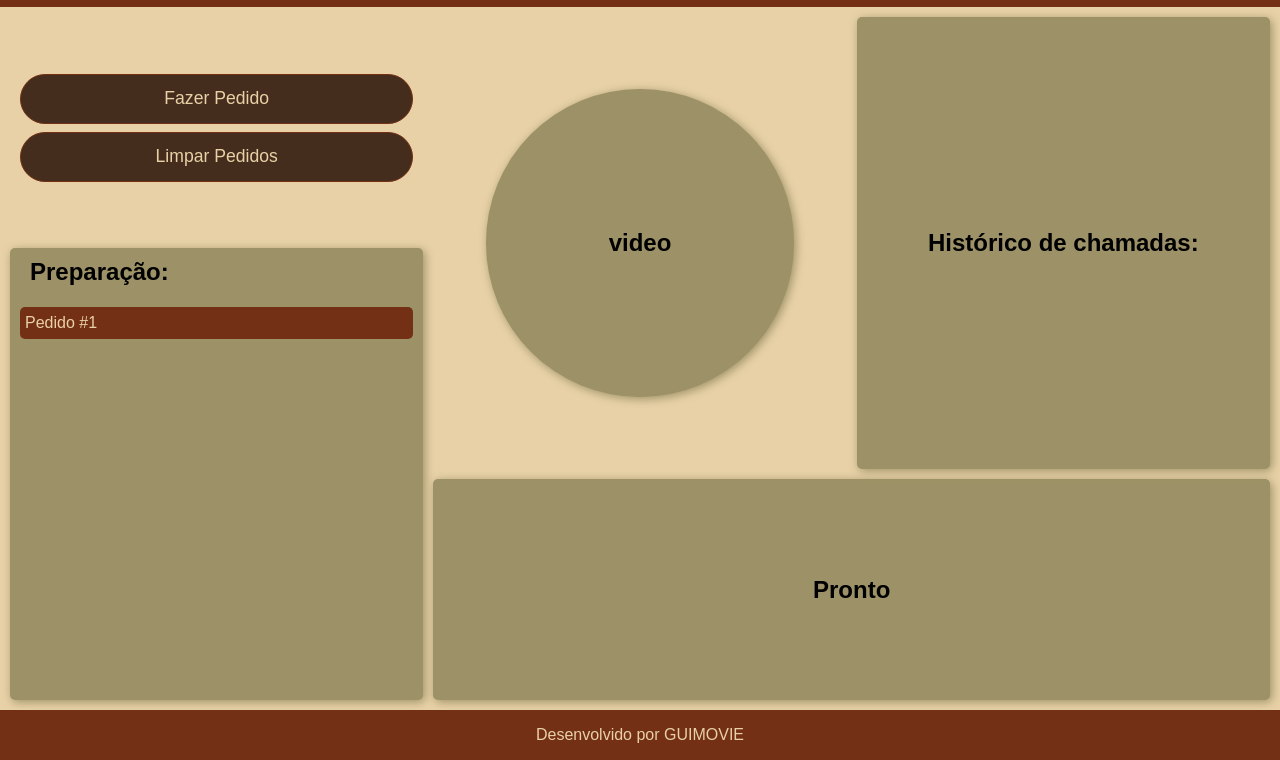
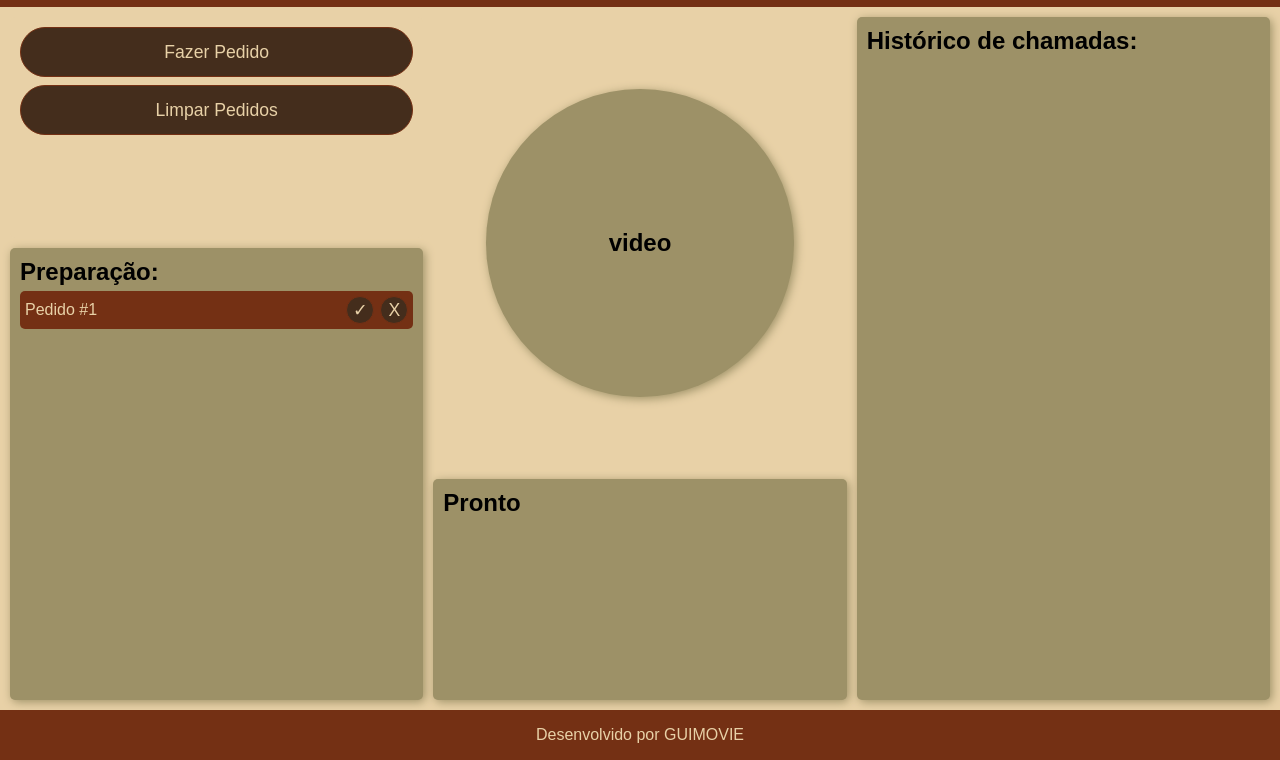
Before and after one commit to guimovie/painel_de_atendimento, a plain HTML site: page index.html in a window 1280 px wide. Both pictures are taken after a click on the button "Fazer Pedido". Shown: the part 40-800 px from the top of the page. Drawn offline with Linux system fonts and the light colour scheme.

Commit message:
adiciona seção de histórico e ajusta layout da preparação de pedidos

```diff
--- a/index.html
+++ b/index.html
@@ -19,15 +19,16 @@
         <div class="box" id="video" style="grid-area: box-2;">
             <h2>video</h2>
         </div>
+        <div class="box" id="historico" style="grid-area: box-5;">
+            <h2>Histórico de chamadas:</h2>
+            <div id="historico_lista"></div>
+        </div>
         <div class="box" id="preparacao" style="grid-area: box-3;">
             <h2>Preparação:</h2>
+            <div id="preparacao_lista"></div>
         </div>
         <div class="box" id="pronto" style="grid-area: box-4;">
             <h2>Pronto</h2>
-        </div>
-        <div class="box" id="historico_div" style="grid-area: box-5;">
-            <h2>Histórico de chamadas:</h2>
-            <div id="historico_lista"></div>
         </div>
     </main>
     <footer>
--- a/script/script.js
+++ b/script/script.js
@@ -1,4 +1,4 @@
-const preparacao = document.getElementById('preparacao');
+const preparacao = document.getElementById('preparacao_lista');
 const pedidoBtn = document.getElementById('pedido_btn');
 
 let cont = 0;
@@ -6,11 +6,26 @@ let cont = 0;
 function fazerPedido() {
     cont += 1;
 
-    const pedido = document.createElement('p');
-    pedido.textContent = `Pedido #${cont}`;
-    pedido.classList.add('pedido-item');
+    const item = document.createElement('div');
+    item.classList.add('pedido-item');
 
-    preparacao.appendChild(pedido);
+    const botao = document.createElement('button');
+    botao.type = 'button';
+    botao.textContent = '✓';
+
+    const texto = document.createElement('span');
+    texto.textContent = `Pedido #${cont}`;
+
+    const acoes = document.createElement('div');
+    acoes.classList.add('pedido-acoes');
+
+    const cancelarBtn = document.createElement('button');
+    cancelarBtn.type = 'button';
+    cancelarBtn.textContent = 'X';
+
+    acoes.append(botao, cancelarBtn);
+    item.append(texto, acoes);
+    preparacao.appendChild(item);
 }
 
 pedidoBtn.addEventListener('click', fazerPedido);
--- a/style/style.css
+++ b/style/style.css
@@ -50,8 +50,8 @@ main {
     "box-1 box-1 box-2 box-2 box-5 box-5"
     "box-3 box-3 box-2 box-2 box-5 box-5"
     "box-3 box-3 box-2 box-2 box-5 box-5"
-    "box-3 box-3 box-4 box-4 box-4 box-4"
-    "box-3 box-3 box-4 box-4 box-4 box-4"
+    "box-3 box-3 box-4 box-4 box-5 box-5"
+    "box-3 box-3 box-4 box-4 box-5 box-5"
     ;
     gap: 10px 10px;
 }
@@ -62,14 +62,12 @@ div.box {
     padding: 10px;
     border-radius: 5px;
     box-shadow: 2px 2px 10px var(--cor2);
-    justify-content: center;
-    align-items: center;
 }
 
 #chamada {
     flex-direction: column;
     box-shadow: none;
-    align-items: baseline;
+    align-items: flex-start;
     gap: 8px;
     background-color: var(--cor1);
 }
@@ -105,10 +103,23 @@ button:active {
     border-radius: 50%;
     justify-self: center;
     align-self: center;
+    align-items: center;
+    justify-content: center;
+}
+
+#historico {
+    display: flex;
+    flex-direction: column;
+    justify-content: flex-start;
+
 }
 
 #preparacao {
-    padding-top: 0%;
+    display: flex;
+    flex-direction: column;
+}
+
+#preparacao_lista {
     display: flex;
     flex-wrap: nowrap;
     flex-direction: column;
@@ -119,12 +130,10 @@ button:active {
     gap: 8px;
     overflow-y: auto;
     overflow-x: hidden;
-}
-
-/* Firefox e navegadores compatíveis */
-#preparacao {
+    /* Firefox e navegadores compatíveis */
     scrollbar-width: thin;
     scrollbar-color: var(--cor4) var(--cor1);
+
 }
 
 /* Chrome, Edge e Safari */
@@ -147,8 +156,7 @@ button:active {
 }
 
 #preparacao h2 {
-    padding: 10px;
-    margin-bottom: 3px;
+    margin-bottom: 5px;
     width: 100%;
     background-color: var(--cor2);
     position: sticky;
@@ -157,14 +165,28 @@ button:active {
 }
 
 .pedido-item {
+    display: flex;
+    align-items: center;
     flex: 0 0 auto;
-    margin: 0;
-    width: 100%;
-    line-height: 1.4;
+    align-self: stretch;
+    min-width: 0;
+    padding: 5px;
+    border-radius: 5px;
     background-color: var(--cor4);
     color: var(--cor1);
-    padding: 5px;
-    border-radius: 5px;
+}
+
+.pedido-acoes {
+    display: flex;
+    gap: 6px;
+    margin-left: auto;
+}
+
+.pedido-acoes button {
+    width: 28px;
+    height: 28px;
+    flex: 0 0 28px;
+    border-radius: 50%;
 }
 
 footer {
```
